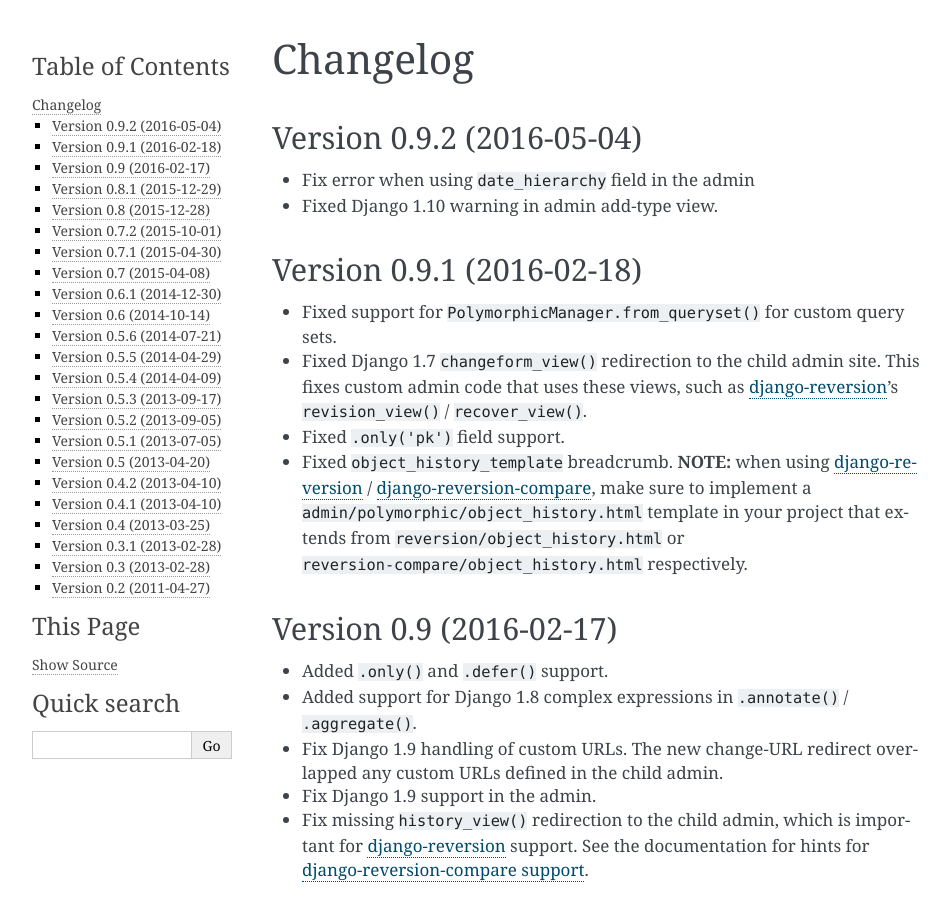
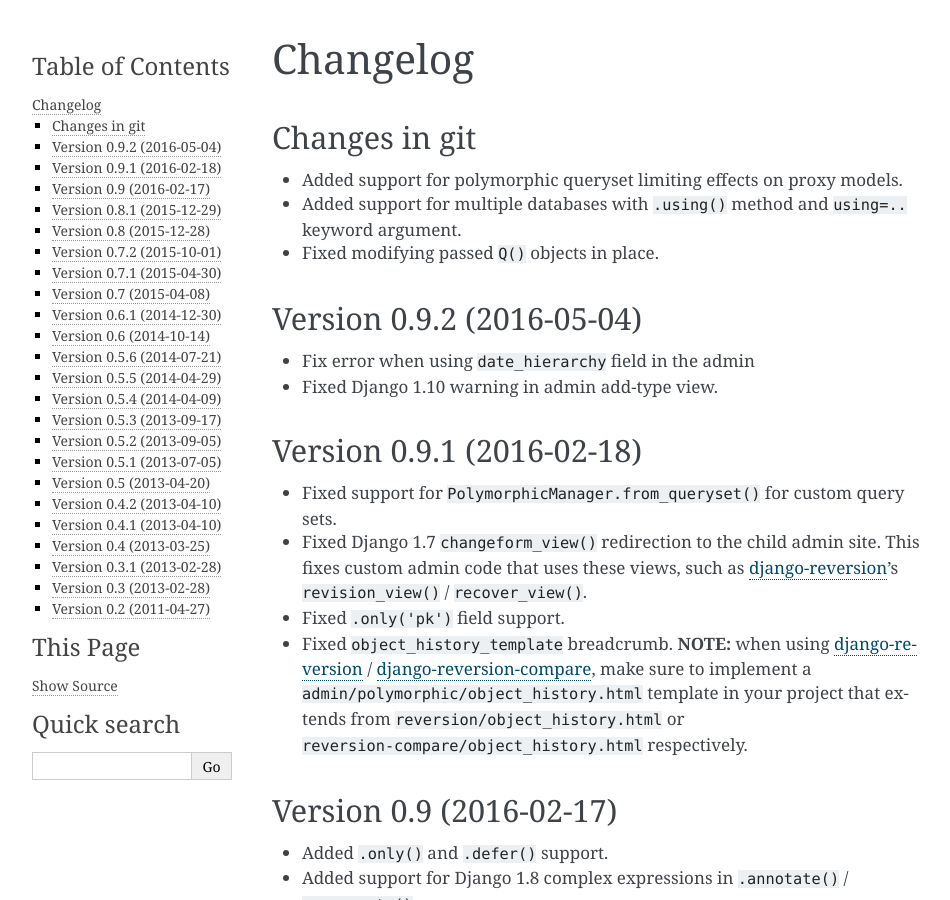
Before and after one commit to jazzband/django-polymorphic, a Sphinx documentation site: the page built from docs/changelog.rst, in a window 1280 px wide and 900 px high. Shown: the whole window, without its empty margins (148-1098 px from the left). Built offline with Sphinx 7.4.7, drawn with Linux system fonts in a browser that asks for light colours.

Commit message:
update changelog

```diff
--- a/docs/changelog.rst
+++ b/docs/changelog.rst
@@ -1,5 +1,13 @@
 Changelog
 =========
+
+Changes in git
+--------------
+
+* Added support for polymorphic queryset limiting effects on proxy models.
+* Added support for multiple databases with ``.using()`` method and ``using=..`` keyword argument.
+* Fixed modifying passed ``Q()`` objects in place.
+
 
 Version 0.9.2 (2016-05-04)
 --------------------------
```
